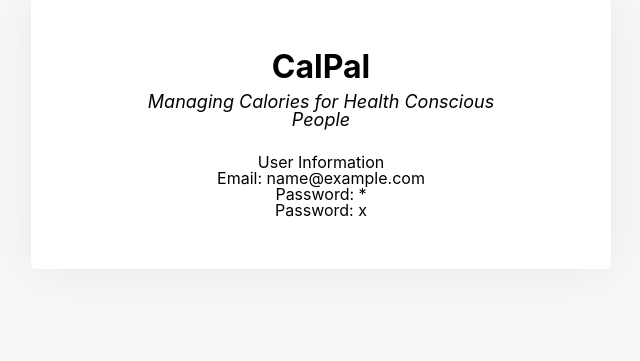
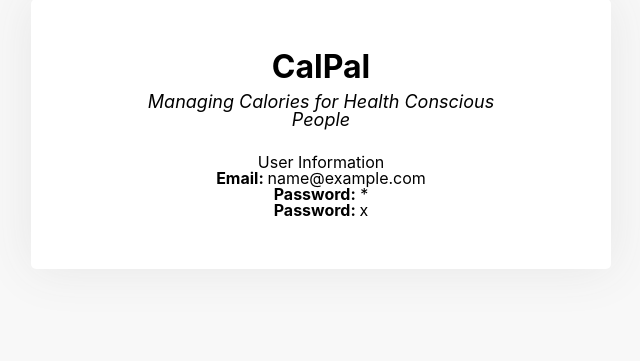
Before and after one commit to nattui/CalPal, a Flask app: template project/templates/app.html in a window 1280 px wide. Shown: the part 266-627 px from the top of the page, without its empty margins (319-959 px from the left). Run offline with Flask 2, Linux system fonts and the light colour scheme; the template is opened without the code that fills it: most values are stand-ins (such as "Sample title", 1, 10 or a date in 2020); parts of the project's set-up code (start-up, migrations or seed data) failed here and were passed over.

Commit message:
Update master.css

```diff
--- a/project/static/master.css
+++ b/project/static/master.css
@@ -129,6 +129,10 @@ html, body {
   color: #098ccd;
 }
 
+.form-container b {
+  font-weight: bolder;
+}
+
 .form-container .success {
   height: 40px;
   margin: 15px 0px 10px 0px;
```
